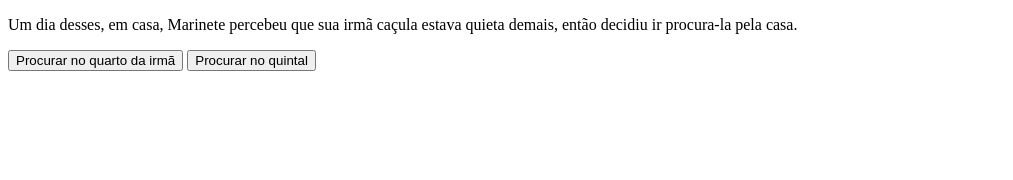
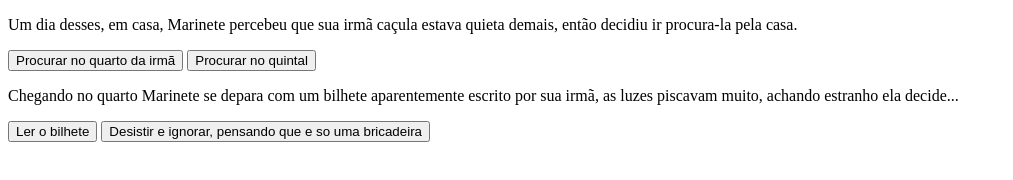
Before and after one commit to mavisampaio19/projeto-aventura, a plain HTML site: page index.html in a window 1280 px wide. Shown: the whole page, without its empty margins (0-1013 px from the left). Drawn offline with Linux system fonts and the light colour scheme.

Commit message:
projeto aventura

```diff
--- a/index.html
+++ b/index.html
@@ -7,11 +7,16 @@
 </head>
 <body>
     <main>
-        <div>
+        <div class="passo" id="passo-0" >
             <p>Um dia desses, em casa, Marinete percebeu que sua irmã caçula estava quieta demais, então decidiu ir procura-la pela casa.</p>
              <button class="btn-proximo": data-proximo="1">Procurar no quarto da irmã</button>
              <button class="btn-proximo": data-proximo=2">Procurar no quintal</button>
-            </div>
+        </div>
+        <div class="passo" id="passo-1" >
+            <p>Chegando no quarto Marinete se depara com um bilhete aparentemente escrito por sua irmã, as luzes piscavam muito, achando estranho ela decide...</p>
+             <button class="btn-proximo": data-proximo="3">Ler o bilhete</button>
+             <button class="btn-proximo": data-proximo="4">Desistir e ignorar, pensando que e so uma bricadeira</button>
+        </div>
     </main>
 
 
```
